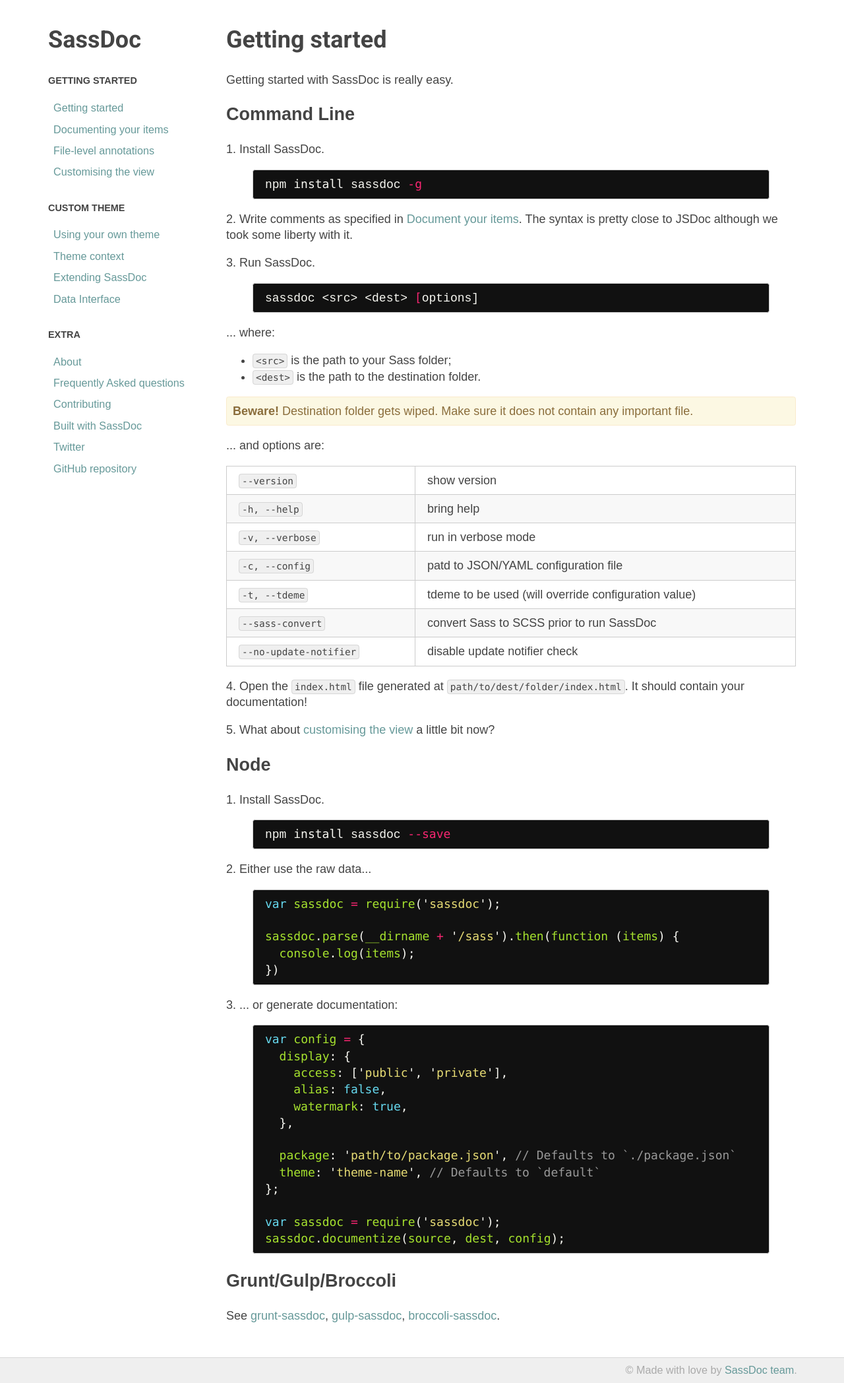
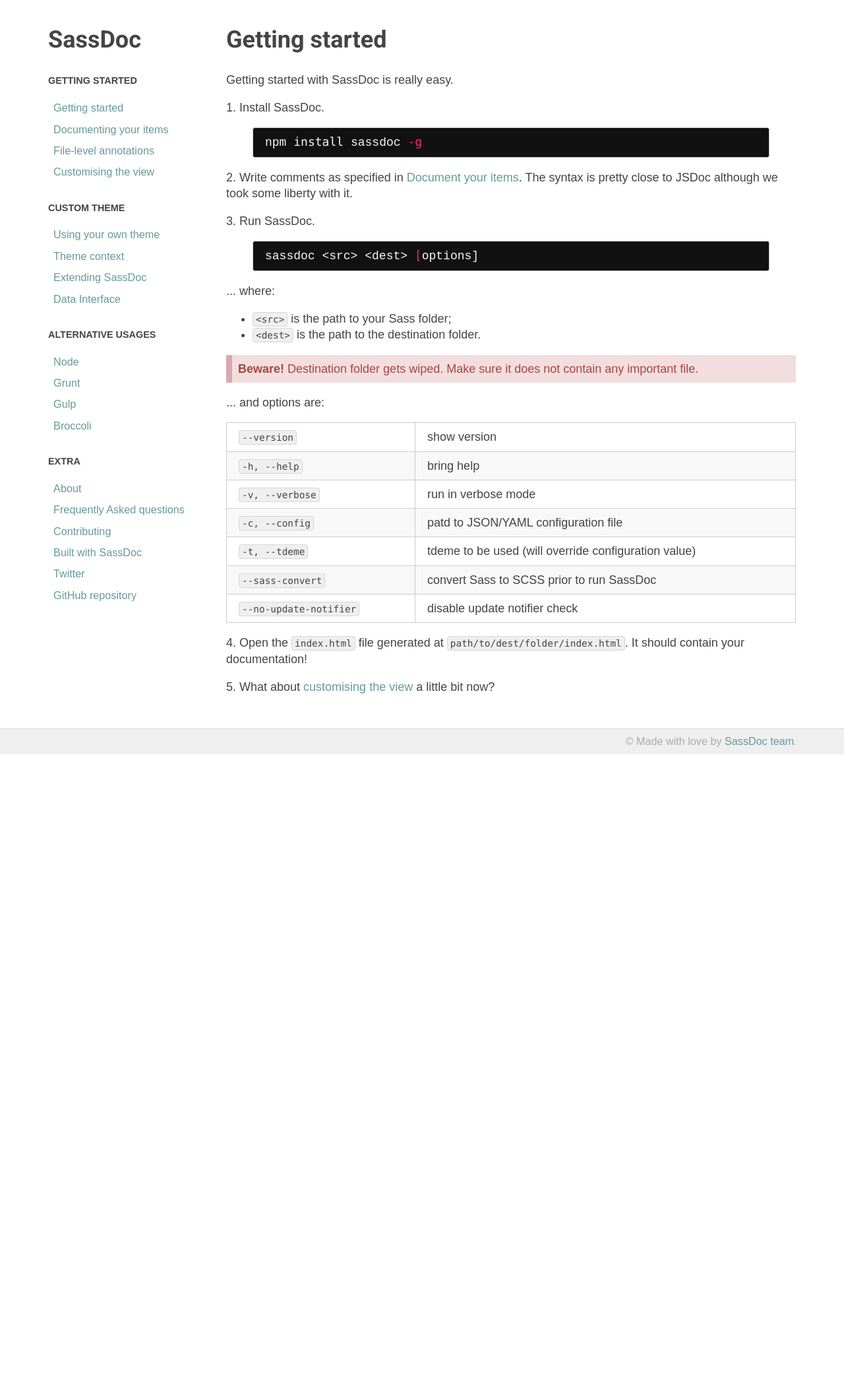
Before and after one commit to SassDoc/sassdoc.github.io, a Jekyll site: the page built from getting-started/index.md, in a window 1280 px wide. Shown: the whole page at 66% size. Built offline with Jekyll 4.4.1, drawn with Linux system fonts in a browser that asks for light colours; after the commit the page ends 1143 px from its top, so only the background shows below that.

Commit message:
Added Gulp/Grunt/Broccoli/Node pages (#9)

```diff
--- a/_sass/partials/_note.scss
+++ b/_sass/partials/_note.scss
@@ -1,7 +1,6 @@
 .note {
   padding: .5em;
-  border: 1px solid rgba(black, .1);
-  border-radius: .2em;
+  border-left: .5em solid;
 
   p {
     margin: 0;
@@ -10,6 +9,24 @@
 
 .note--warning {
   background: #fcf8e3;
-  border-color: #faebcc;
+  border-color: darken(#faebcc, 10%);
   color: #8a6d3b;
 }
+
+.note--info {
+  color: #31708f;
+  background: #d9edf7;
+  border-color: darken(#bce8f1, 10%);
+}
+
+.note--success {
+  color: #3c763d;
+  background: #dff0d8;
+  border-color: darken(#d6e9c6, 10%);
+}
+
+.note--danger {
+  color: #a94442;
+  background: #f2dede;
+  border-color: darken(#ebccd1, 10%);
+}
--- a/getting-started/index.md
+++ b/getting-started/index.md
@@ -5,8 +5,6 @@
 ---
 
 Getting started with SassDoc is really easy.
-
-## Command Line
 
 <div class="counter-steps">
 <p class="counter-step">Install SassDoc.</p>
@@ -30,7 +28,7 @@
 <li><code>&lt;dest&gt;</code> is the path to the destination folder.</li>
 </ul>
 
-<div class="note  note--warning">
+<div class="note  note--danger">
 <p><strong>Beware!</strong> Destination folder gets wiped. Make sure it does not contain any important file.</p>
 </div>
 
@@ -73,47 +71,3 @@
 
 <p class="counter-step">What about <a href="/customising-the-view/">customising the view</a> a little bit now?</p>
 </div>
-
-## Node
-
-<div class="counter-steps">
-<p class="counter-step">Install SassDoc.</p>
-
-{% highlight sh %}
-npm install sassdoc --save
-{% endhighlight %}
-
-<p class="counter-step">Either use the raw data...</p>
-
-{% highlight js %}
-var sassdoc = require('sassdoc');
-
-sassdoc.parse(__dirname + '/sass').then(function (items) {
-  console.log(items);
-})
-{% endhighlight %}
-
-<p class="counter-step">... or generate documentation:</p>
-
-{% highlight js %}
-var config = {
-  display: {
-    access: ['public', 'private'],
-    alias: false,
-    watermark: true,
-  },
-
-  package: 'path/to/package.json', // Defaults to `./package.json`
-  theme: 'theme-name', // Defaults to `default`
-};
-
-var sassdoc = require('sassdoc');
-sassdoc.documentize(source, dest, config);
-{% endhighlight %}
-</div>
-
-## Grunt/Gulp/Broccoli
-
-See [grunt-sassdoc](https://github.com/SassDoc/grunt-sassdoc),
-[gulp-sassdoc](https://github.com/SassDoc/gulp-sassdoc),
-[broccoli-sassdoc](https://github.com/SassDoc/broccoli-sassdoc).
```
Also changed, not shown: _data/navigation.yml (+14 -0 lines), broccoli/index.md (added, +57 -0 lines), grunt/index.md (added, +116 -0 lines), gulp/index.md (added, +129 -0 lines), node/index.md (added, +38 -0 lines).
